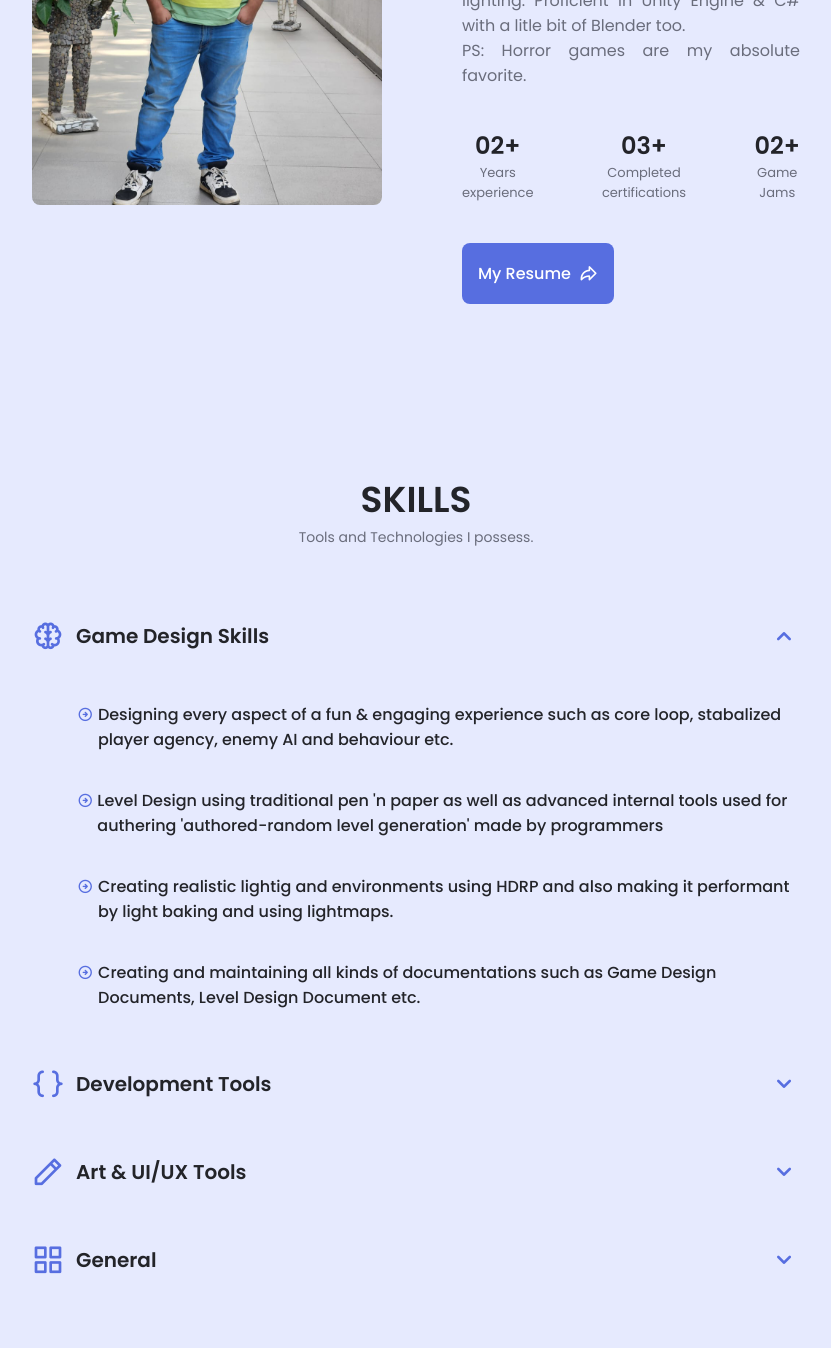
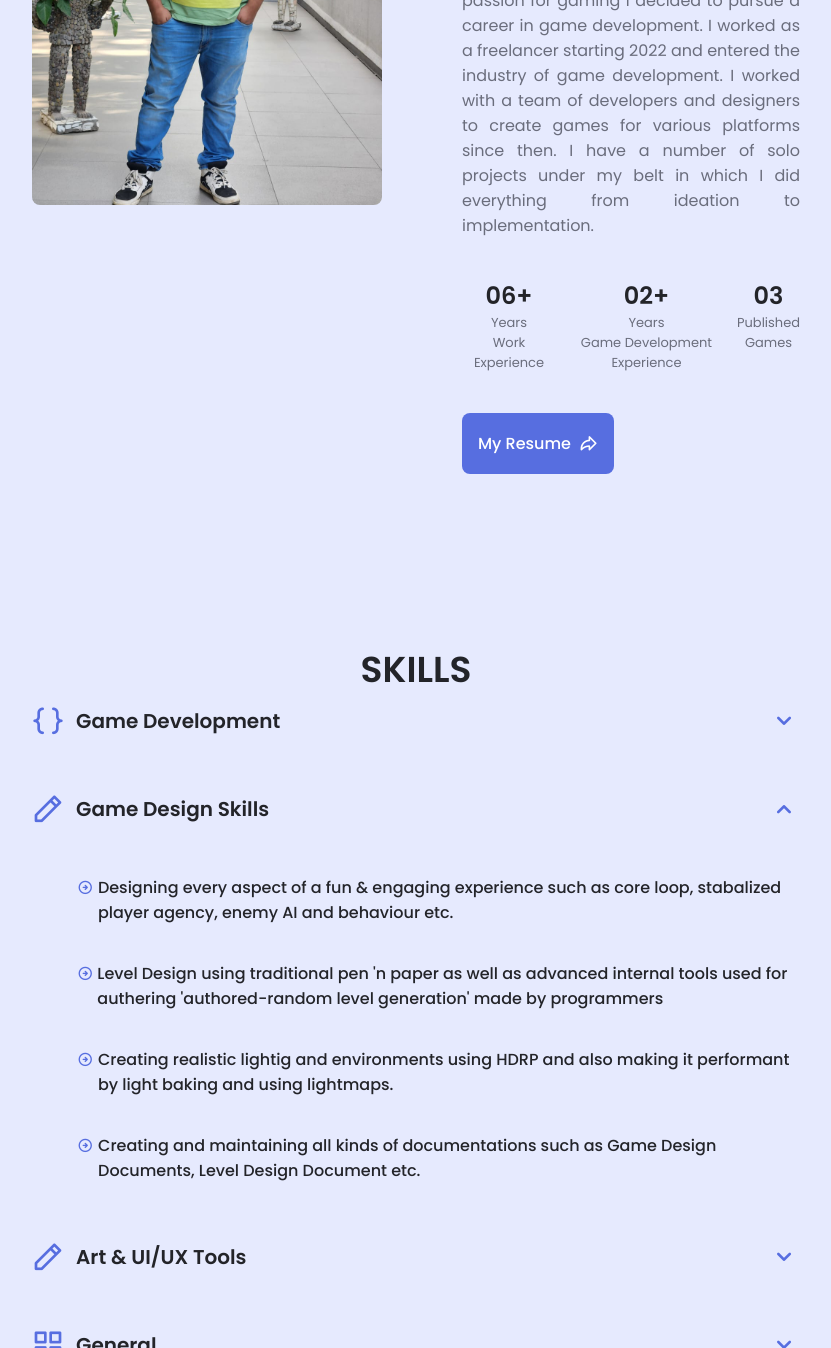
Before and after one commit to sidunrealde/sidunrealde.github.io, a plain HTML site: page index.html in a window 1280 px wide. Shown: the part 2540-3888 px from the top of the page, without its empty margins (224-1055 px from the left). Drawn offline with nearby package versions, Linux system fonts and the light colour scheme.

Commit message:
Added about me working on skills

```diff
--- a/index.html
+++ b/index.html
@@ -532,29 +532,28 @@
         <!--==================== ABOUT ====================-->
         <section class="about section" id="about">
             <h2 class="section__title">ABOUT ME</h2>
-            <span class="section__subtitle">Who Am I?</span>
+            <span class="section__subtitle">Siddartha Gonnabattula</span>
 
             <div class="about__container container grid">
                 <img src="packages/images/AboutMePhoto.jpeg" alt="" class="about__img">
                 <div class="about__data">
                     <p class="about__description" style="text-align: justify;">
-                        I am Faizal Khan, a Game Designer from Delhi, India. I've been designing and developing games
-                        since 2022, I specialize in Game, Systems, Level Design & creating realistic lighting using Unity HDRP. I work at X-YUG Technologies Pvt. Ltd. where I
-                        we work industrial AR/VR projects and exciting games. I'm Capable of Designing Casual/Mid-core games, developing prototypes, blockouts, documentations & lighting. Proficient in Unity Engine & C#
-                        with a litle bit of Blender too.<br>PS: Horror games are my absolute favorite.
+                        I'm a game designer and developer with a passion for creating captivating and engaging games. My expertise lies in game design and development, with a focus on crafting immersive experiences.
+                        I started my journey as an acdemic pursuing dual masters in the fields of siesmology and climate system sciences. During that period I honed my programming skills. After I rediscoved my passion for gaming I decided to pursue a career in game development.
+                        I worked as a freelancer starting 2022 and entered the industry of game development. I worked with a team of developers and designers to create games for various platforms since then. I have a number of solo projects under my belt in which I did everything from ideation to implementation.
                     </p>
                     <div class="about__info">
                         <div>
-                            <span class="about__info-title">02+</span>
-                            <span class="about__info-name">Years <br> experience</span>
-                        </div>
-                        <div>
-                            <span class="about__info-title">03+</span>
-                            <span class="about__info-name">Completed <br> certifications</span>
+                            <span class="about__info-title">06+</span>
+                            <span class="about__info-name">Years <br>Work Experience</span>
                         </div>
                         <div>
                             <span class="about__info-title">02+</span>
-                            <span class="about__info-name">Game<br>Jams</span>
+                            <span class="about__info-name">Years <br> Game Development Experience</span>
+                        </div>
+                        <div>
+                            <span class="about__info-title">03</span>
+                            <span class="about__info-name">Published<br>Games</span>
                         </div>
                     </div>
 
@@ -570,14 +569,91 @@
         <!--==================== SKILLS ====================-->
         <section class="skills section" id="skills">
             <h2 class="section__title">SKILLS</h2>
-            <span class="section__subtitle">Tools and Technologies I possess.</span>
 
             <div class="skills__container container grid">
                 <div>
+                    <!--==================== SKILLS 2 ====================-->
+                    <div class="skills__content skills__close">
+                        <div class="skills__header">
+                            <i class="uil uil-brackets-curly skills__icon"></i>
+                            <div>
+                                <h1 class="skills__title">Game Development
+                            </div>
+                            <i class="uil uil-angle-down skills__arrow"></i>
+                        </div>
+                        <div class="skills__list grid">
+                            <div class="skills__data">
+                                <div class="skills__titles">
+                                    <h3 class="skills__name uil">
+                                        <table>
+                                            <tr>
+                                                <td style="vertical-align: top;">
+                                                    <i class="uil uil-arrow-circle-right"
+                                                        style="color: var(--first-color)">&nbsp;</i>
+                                                </td>
+                                                <td>
+                                                    Unreal Engine 4/5
+                                                </td>
+                                            </tr>
+                                        </table>
+                                    </h3>
+                                    <!-- <span class="skills__number">80%</span> -->
+                                </div>
+                                <!-- <div class="skills__bar">
+                                    <span class="skills__percentage skills__bank"></span>
+                                </div> -->
+                            </div>
+                            <div class="skills__data">
+                                <div class="skills__titles">
+                                    <h3 class="skills__name uil">
+                                        <table>
+                                            <tr>
+                                                <td style="vertical-align: top;">
+                                                    <i class="uil uil-arrow-circle-right"
+                                                        style="color: var(--first-color)">&nbsp;</i>
+                                                </td>
+                                                <td>
+                                                    C++
+                                                </td>
+                                            </tr>
+                                        </table>
+                                    </h3>
+                                    <!-- <span class="skills__number">80%</span> -->
+                                </div>
+                                <!-- <div class="skills__bar">
+                                    <span class="skills__percentage skills__counter"></span>
+                                </div> -->
+
+                            </div>
+
+                            <div class="skills__data">
+                                <div class="skills__titles">
+                                    <h3 class="skills__name uil">
+                                        <table>
+                                            <tr>
+                                                <td style="vertical-align: top;">
+                                                    <i class="uil uil-arrow-circle-right"
+                                                        style="color: var(--first-color)">&nbsp;</i>
+                                                </td>
+                                                <td>
+                                                    C#
+                                                </td>
+                                            </tr>
+                                        </table>
+                                    </h3>
+                                    <!-- <span class="skills__number">60%</span> -->
+                                </div>
+                                <!-- <div class="skills__bar">
+                                    <span class="skills__percentage skills__counter"></span>
+                                </div> -->
+
+                            </div>
+                        </div>
+                    </div>
                     <!--==================== SKILL-1 ====================-->
                     <div class="skills__content skills__open">
                         <div class="skills__header">
-                            <i class="uil uil-brain skills__icon"></i>
+                            <i class="uil uil-pen skills__icon"></i>
                             <div>
                                 <h1 class="skills__title">Game Design Skills</h1>
                             </div>
@@ -679,62 +755,7 @@
                             </div>
                         </div>
                     </div>
-                    <!--==================== SKILLS 2 ====================-->
-                    <div class="skills__content skills__close">
-                        <div class="skills__header">
-                            <i class="uil uil-brackets-curly skills__icon"></i>
-                            <div>
-                                <h1 class="skills__title">Development Tools
-                            </div>
 
-                            <i class="uil uil-angle-down skills__arrow"></i>
-                        </div>
-                        <div class="skills__list grid">
-                            <div class="skills__data">
-                                <div class="skills__titles">
-                                    <h3 class="skills__name uil">
-                                        <table>
-                                            <tr>
-                                                <td style="vertical-align: top;">
-                                                    <i class="uil uil-arrow-circle-right"
-                                                        style="color: var(--first-color)">&nbsp;</i>
-                                                </td>
-                                                <td>
-                                                    Proficient in Unity(5 & 6) Engine and its components like lighting, animator,
-                                                    timeline, 2d sprite system etc. and HD render pipelines(HDRP).
-                                                </td>
-                                            </tr>
-                                        </table>
-                                    </h3>
-                                    <!-- <span class="skills__number">80%</span> -->
-                                </div>
-                                <!-- <div class="skills__bar">
-                                    <span class="skills__percentage skills__bank"></span>
-                                </div> -->
-                            </div>
-                            <div class="skills__data">
-                                <div class="skills__titles">
-                                    <h3 class="skills__name uil">
-                                        <table>
-                                            <tr>
-                                                <td style="vertical-align: top;">
-                                                    <i class="uil uil-arrow-circle-right"
-                                                        style="color: var(--first-color)">&nbsp;</i>
-                                                </td>
-                                                <td>
-                                                    C#
-                                                </td>
-                                            </tr>
-                                        </table>
-                                    </h3>
-                                    <!-- <span class="skills__number">60%</span> -->
-                                </div>
-                                <!-- <div class="skills__bar">
-                                    <span class="skills__percentage skills__counter"></span>
-                                </div> -->
-                            </div>
-                        </div>
-                    </div>
                     <!--==================== SKILLS 3 ====================-->
                     <div class="skills__content skills__close">
                         <div class="skills__header">
```
